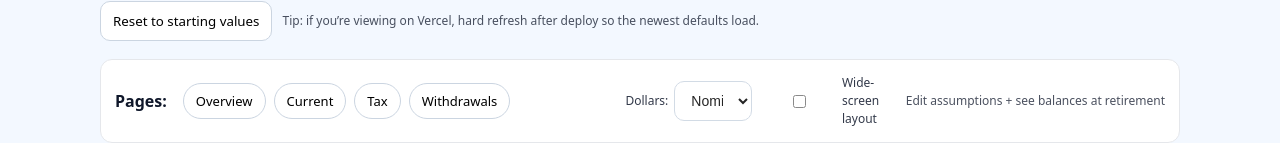
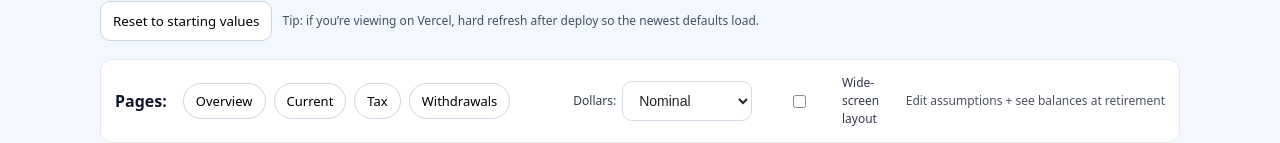
Before and after one commit to kawabunga8/RetirementResource, a React (Vite) app: page / in a window 1280 px wide. Shown: the part 143-286 px from the top of the page. Built offline with nearby package versions, Linux system fonts and the light colour scheme.

Commit message:
Widen dollars mode select

```diff
--- a/src/App.css
+++ b/src/App.css
@@ -51,6 +51,11 @@
 .yesNoSelect {
   /* fits “Yes” / “No” comfortably (and the dropdown arrow) */
   max-width: 10ch;
+}
+
+.dollarsModeSelect {
+  /* fits “Today’s (real)” + dropdown arrow on mobile */
+  max-width: 18ch;
 }
 
 .lifModeSelect {
--- a/src/App.tsx
+++ b/src/App.tsx
@@ -1110,7 +1110,7 @@ export default function App() {
           <label style={{ display: "flex", gap: 6, alignItems: "center", fontSize: 12, opacity: 0.85 }}>
             Dollars:
             <select
-              className="yesNoSelect"
+              className="dollarsModeSelect"
               value={vars.dollarsMode}
               onChange={(e) =>
                 setVars((v) => ({
```
